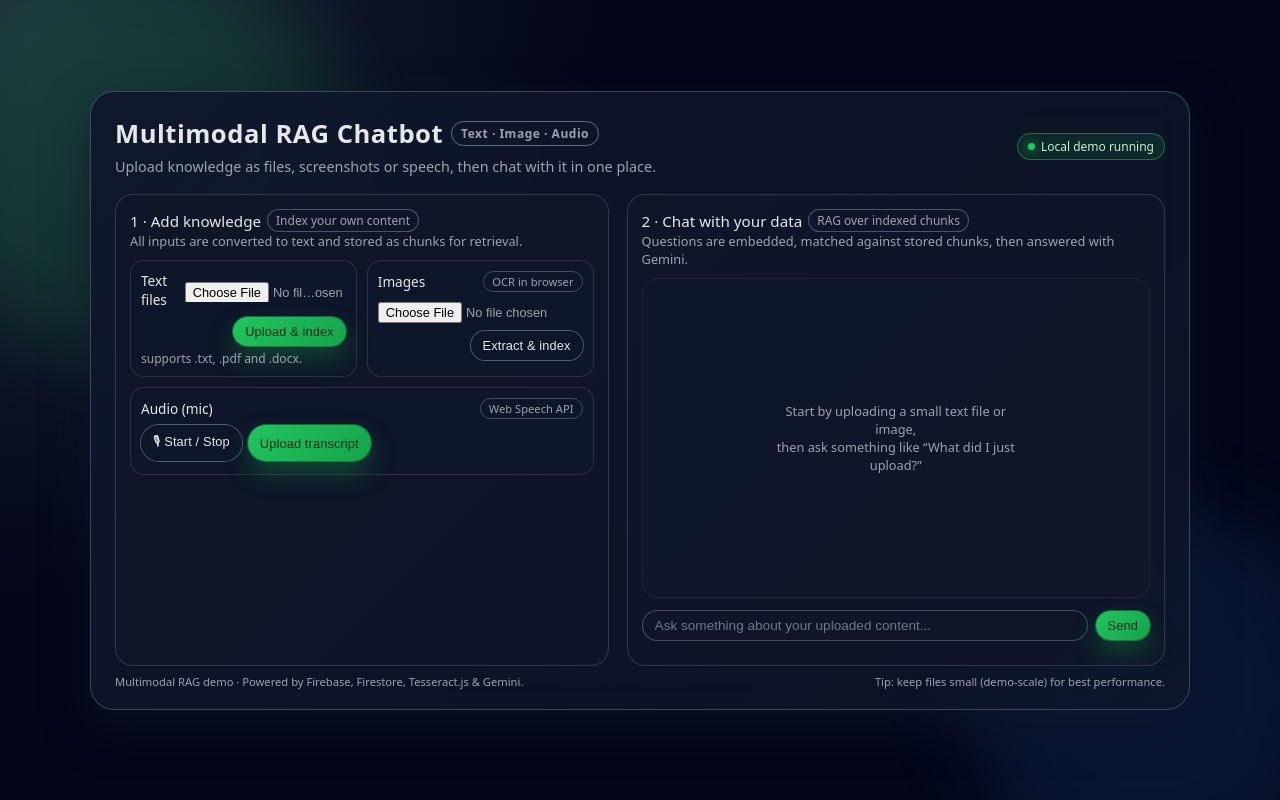
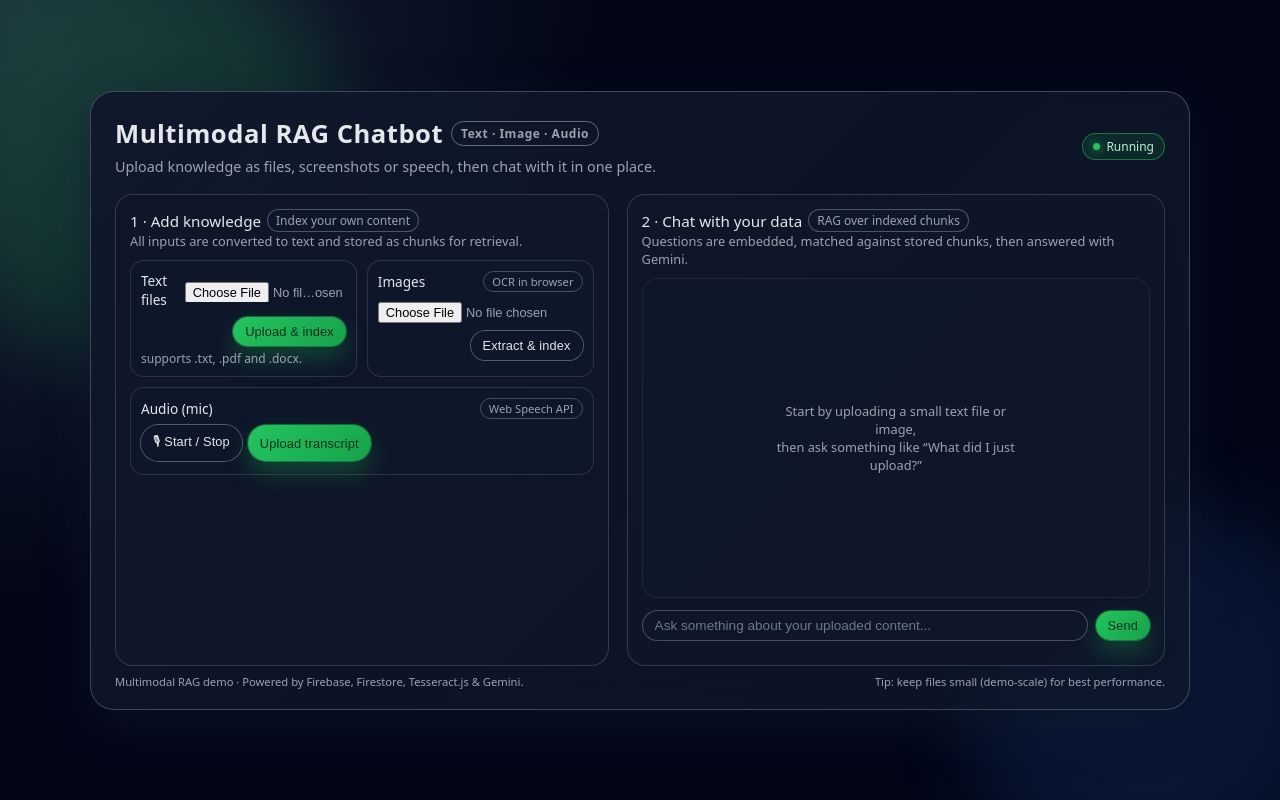
Before and after one commit to SampurnGupta/MultiModal_Rag, a plain HTML site: page public/index.html in a window 1280 px wide. Drawn offline with nearby package versions, Linux system fonts and the light colour scheme.

Commit message:
Fixed Typo

```diff
--- a/public/index.html
+++ b/public/index.html
@@ -410,7 +410,7 @@
       </div>
       <div class="status-pill">
         <span class="status-dot"></span>
-        Local demo running
+        Running
       </div>
     </div>
 
```
